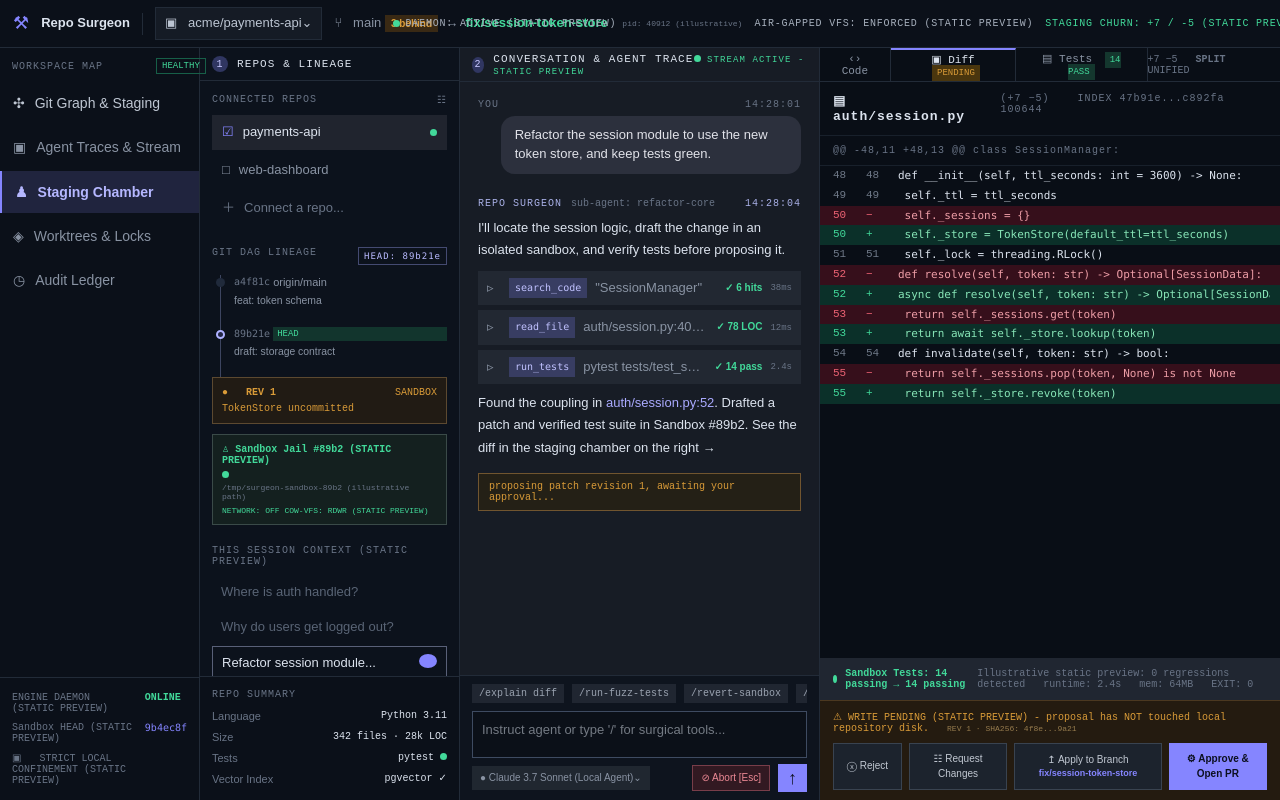
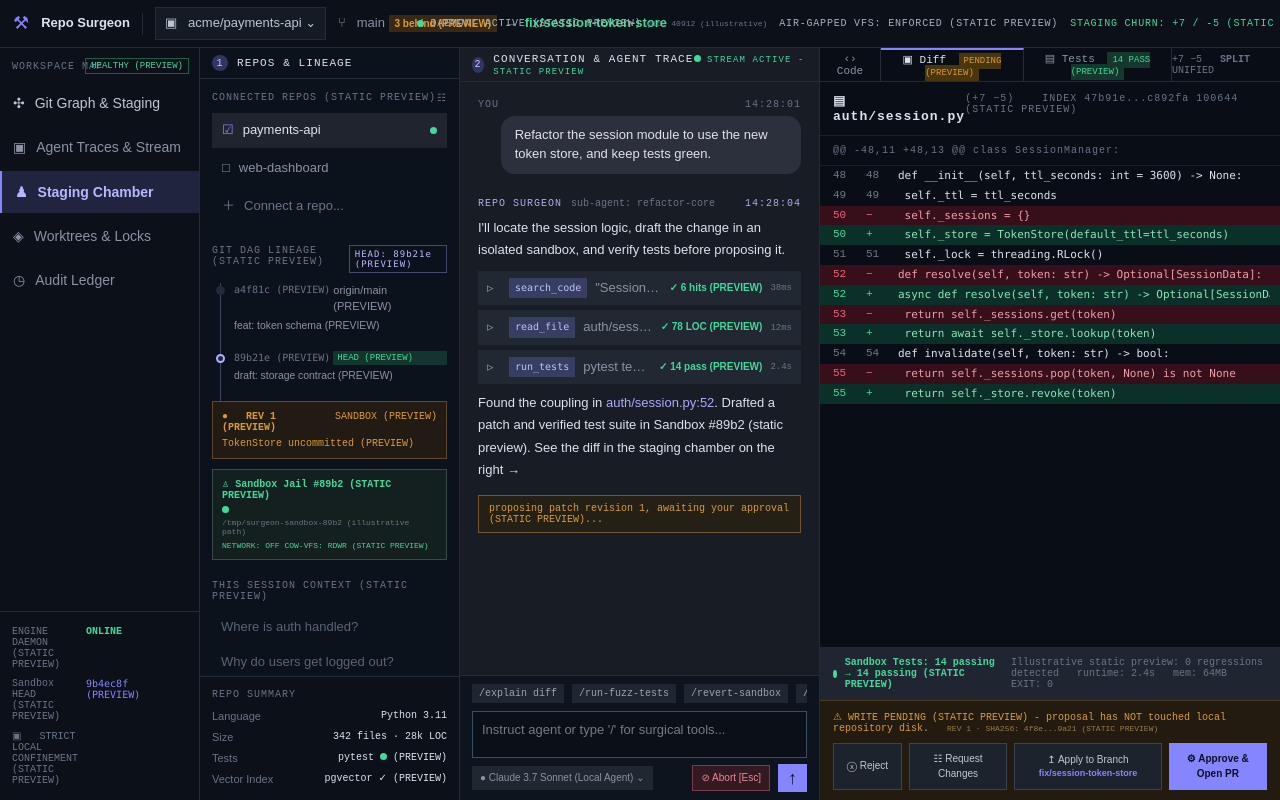
Before and after one commit to tudstk/repo-surgeon, a Next.js app in the folder frontend/: page / in a window 1280 px wide. Built offline with nearby package versions, Linux system fonts and the light colour scheme.

Commit message:
fix(frontend): clarify static workspace preview semantics

```diff
--- a/frontend/src/app/globals.css
+++ b/frontend/src/app/globals.css
@@ -165,6 +165,7 @@ textarea:focus-visible {
   border-right: 1px solid var(--line);
 }
 .workspace-rail {
+  position: relative;
   display: flex;
   flex-direction: column;
   background: #0b1019;
@@ -186,8 +187,8 @@ textarea:focus-visible {
 }
 .rail-health {
   position: absolute;
-  top: 58px;
-  left: 156px;
+  top: 10px;
+  right: 10px;
   color: var(--green);
   font:
     9px ui-monospace,
--- a/frontend/src/app/page.tsx
+++ b/frontend/src/app/page.tsx
@@ -62,10 +62,10 @@ export default function Home() {
           <span className="brand-name">Repo Surgeon</span>
           <span className="bar-divider" />
           <button className="repo-switcher" type="button" aria-label="Switch repository" disabled>
-            <Glyph>▣</Glyph> &nbsp; acme/payments-api⌄
+            <Glyph>▣</Glyph> &nbsp; acme/payments-api <Glyph>⌄</Glyph>
           </button>
           <span className="branch-context">
-            <Glyph>⑂</Glyph> &nbsp; main <b>3 behind</b> &nbsp;→&nbsp;{' '}
+            <Glyph>⑂</Glyph> &nbsp; main <b>3 behind (PREVIEW)</b> &nbsp;<Glyph>→</Glyph>&nbsp;{' '}
             <strong>fix/session-token-store</strong>
           </span>
         </div>
@@ -89,7 +89,9 @@ export default function Home() {
       <div className="workspace-grid" data-layout={isStackedLayout ? 'stacked' : 'wide'}>
         <nav className="workspace-rail" aria-label="Workspace map">
           <div className="rail-label">WORKSPACE MAP</div>
-          <div className="rail-health">HEALTHY</div>
+          <div className="rail-health" aria-label="Health: illustrative static preview">
+            HEALTHY (PREVIEW)
+          </div>
           <div className="rail-items">
             <button type="button" disabled>
               <Glyph>✣</Glyph> <span>Git Graph &amp; Staging</span>
@@ -109,9 +111,9 @@ export default function Home() {
           </div>
           <div className="rail-footer">
             <span>ENGINE DAEMON (STATIC PREVIEW)</span>
-            <strong>ONLINE</strong>
+            <strong aria-label="Engine daemon status: illustrative static preview">ONLINE</strong>
             <span>Sandbox HEAD (STATIC PREVIEW)</span>
-            <code>9b4ec8f</code>
+            <code aria-label="Sandbox HEAD: illustrative static preview">9b4ec8f (PREVIEW)</code>
             <span>
               <Glyph>▣</Glyph> &nbsp; STRICT LOCAL CONFINEMENT (STATIC PREVIEW)
             </span>
@@ -121,7 +123,7 @@ export default function Home() {
           <PanelHeading number={1}>Repos &amp; lineage</PanelHeading>
           <div className="repo-content">
             <div className="section-kicker">
-              CONNECTED REPOS <Glyph>☷</Glyph>
+              CONNECTED REPOS (STATIC PREVIEW) <Glyph>☷</Glyph>
             </div>
             <div className="session-list" role="listbox" aria-label="Connected repositories">
               {sessions.map((session) => (
@@ -144,26 +146,28 @@ export default function Home() {
               </button>
             </div>
             <div className="lineage-title">
-              GIT DAG LINEAGE <code>HEAD: 89b21e</code>
+              GIT DAG LINEAGE (STATIC PREVIEW) <code>HEAD: 89b21e (PREVIEW)</code>
             </div>
             <div className="lineage">
               <div className="commit">
                 <i />
-                <code>a4f81c</code>
-                <span>origin/main</span>
-                <small>feat: token schema</small>
+                <code>a4f81c (PREVIEW)</code>
+                <span>origin/main (PREVIEW)</span>
+                <small>feat: token schema (PREVIEW)</small>
               </div>
               <div className="commit current">
                 <i />
-                <code>89b21e</code>
-                <em>HEAD</em>
-                <small>draft: storage contract</small>
+                <code>89b21e (PREVIEW)</code>
+                <em>HEAD (PREVIEW)</em>
+                <small>draft: storage contract (PREVIEW)</small>
               </div>
             </div>
             <div className="revision-card">
-              <b>● &nbsp; REV 1</b>
-              <span>SANDBOX</span>
-              <strong>TokenStore uncommitted</strong>
+              <b>
+                <Glyph>●</Glyph> &nbsp; REV 1 (PREVIEW)
+              </b>
+              <span>SANDBOX (PREVIEW)</span>
+              <strong>TokenStore uncommitted (PREVIEW)</strong>
             </div>
             <div className="sandbox-card">
               <b>
@@ -172,7 +176,7 @@ export default function Home() {
               <StatusDot />
               <small>/tmp/surgeon-sandbox-89b2 (illustrative path)</small>
               <span>
-                NETWORK: OFF <i /> COW-VFS: RDWR (STATIC PREVIEW)
+                NETWORK: OFF <i aria-hidden="true" /> COW-VFS: RDWR (STATIC PREVIEW)
               </span>
             </div>
             <div className="section-kicker context-kicker">
@@ -204,12 +208,14 @@ export default function Home() {
               <div>
                 <dt>Tests</dt>
                 <dd>
-                  pytest <StatusDot />
+                  pytest <StatusDot /> (PREVIEW)
                 </dd>
               </div>
               <div>
                 <dt>Vector Index</dt>
-                <dd>pgvector ✓</dd>
+                <dd>
+                  pgvector <Glyph>✓</Glyph> (PREVIEW)
+                </dd>
               </div>
             </dl>
           </section>
@@ -242,18 +248,20 @@ export default function Home() {
                   <Glyph>▹</Glyph>
                   <code>{item.tool}</code>
                   <span className="activity-detail">{item.detail}</span>
-                  <strong>✓ {item.result}</strong>
+                  <strong>
+                    <Glyph>✓</Glyph> {item.result} (PREVIEW)
+                  </strong>
                   <small>{item.time}</small>
                 </div>
               ))}
             </div>
             <p className="agent-message finding">
               Found the coupling in <a href="#diff">auth/session.py:52</a>. Drafted a patch and
-              verified test suite in Sandbox #89b2. See the diff in the staging chamber on the right
-              →
+              verified test suite in Sandbox #89b2 (static preview). See the diff in the staging
+              chamber on the right <Glyph>→</Glyph>
             </p>
             <div className="pending-trace">
-              proposing patch revision 1, awaiting your approval...
+              proposing patch revision 1, awaiting your approval (STATIC PREVIEW)...
             </div>
           </div>
           <form className="composer" onSubmit={(event) => event.preventDefault()}>
@@ -265,15 +273,20 @@ export default function Home() {
             </div>
             <textarea
               aria-label="Agent instruction"
+              aria-describedby="composer-preview-note"
+              readOnly
               placeholder="Instruct agent or type '/' for surgical tools..."
             />
+            <p className="sr-only" id="composer-preview-note">
+              Preview only. This field is read-only and cannot send instructions.
+            </p>
             <div className="composer-controls">
               <button
                 type="button"
                 disabled
                 aria-label="Model selector unavailable in static preview"
               >
-                <Glyph>●</Glyph> Claude 3.7 Sonnet (Local Agent)⌄
+                <Glyph>●</Glyph> Claude 3.7 Sonnet (Local Agent) <Glyph>⌄</Glyph>
               </button>
               <button className="abort" type="button" disabled>
                 <Glyph>⊘</Glyph> Abort [Esc]
@@ -305,10 +318,10 @@ export default function Home() {
                 className="tab-selected"
                 disabled
               >
-                <Glyph>▣</Glyph> Diff <span className="pending-pill">PENDING</span>
+                <Glyph>▣</Glyph> Diff <span className="pending-pill">PENDING (PREVIEW)</span>
               </button>
               <button type="button" role="tab" aria-selected="false" disabled>
-                <Glyph>▤</Glyph> Tests <span className="pass-pill">14 PASS</span>
+                <Glyph>▤</Glyph> Tests <span className="pass-pill">14 PASS (PREVIEW)</span>
               </button>
             </div>
             <span>
@@ -319,10 +332,10 @@ export default function Home() {
             <strong>
               <Glyph>▤</Glyph> &nbsp; auth/session.py
             </strong>
-            <span>(+7 −5) &nbsp;&nbsp; INDEX 47b91e...c892fa 100644</span>
+            <span>(+7 −5) &nbsp;&nbsp; INDEX 47b91e...c892fa 100644 (STATIC PREVIEW)</span>
           </div>
           <div className="hunk-label">@@ -48,11 +48,13 @@ class SessionManager:</div>
-          <div className="diff-code" aria-label="Proposed code diff">
+          <div className="diff-code" aria-label="Proposed code diff, illustrative static preview">
             <div className="code-line">
               <span>48&nbsp;&nbsp; 48</span>
               <code>def __init__(self, ttl_seconds: int = 3600) -&gt; None:</code>
@@ -373,7 +386,10 @@ export default function Home() {
             </div>
           </div>
           <div className="test-result">
-            <span className="test-dot" /> <strong>Sandbox Tests: 14 passing → 14 passing</strong>
+            <span className="test-dot" aria-hidden="true" />{' '}
+            <strong>
+              Sandbox Tests: 14 passing <Glyph>→</Glyph> 14 passing (STATIC PREVIEW)
+            </strong>
             <span>
               Illustrative static preview: 0 regressions detected &nbsp; runtime: 2.4s &nbsp; mem:
               64MB &nbsp; EXIT: 0
@@ -382,7 +398,7 @@ export default function Home() {
           <div className="approval-panel">
             <p className="approval-status">
               <Glyph>⚠</Glyph> WRITE PENDING (STATIC PREVIEW) - proposal has NOT touched local
-              repository disk. &nbsp; <small>REV 1 · SHA256: 4f8e...9a21</small>
+              repository disk. &nbsp; <small>REV 1 · SHA256: 4f8e...9a21 (STATIC PREVIEW)</small>
             </p>
             <div className="approval-actions">
               <button type="button" disabled>
```
Also changed, not shown: 1 other file (tests, documents, lock files or other folders).
